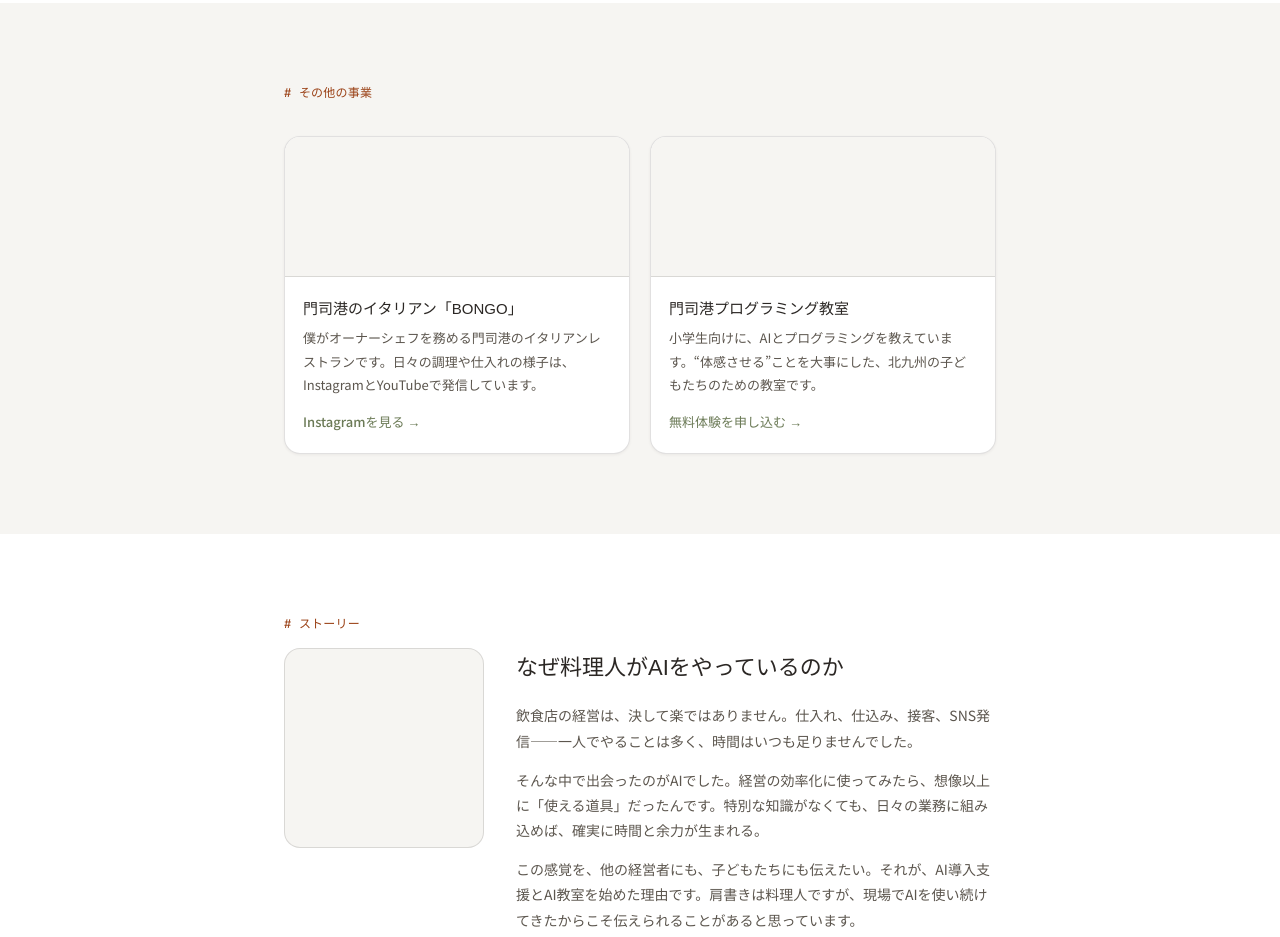
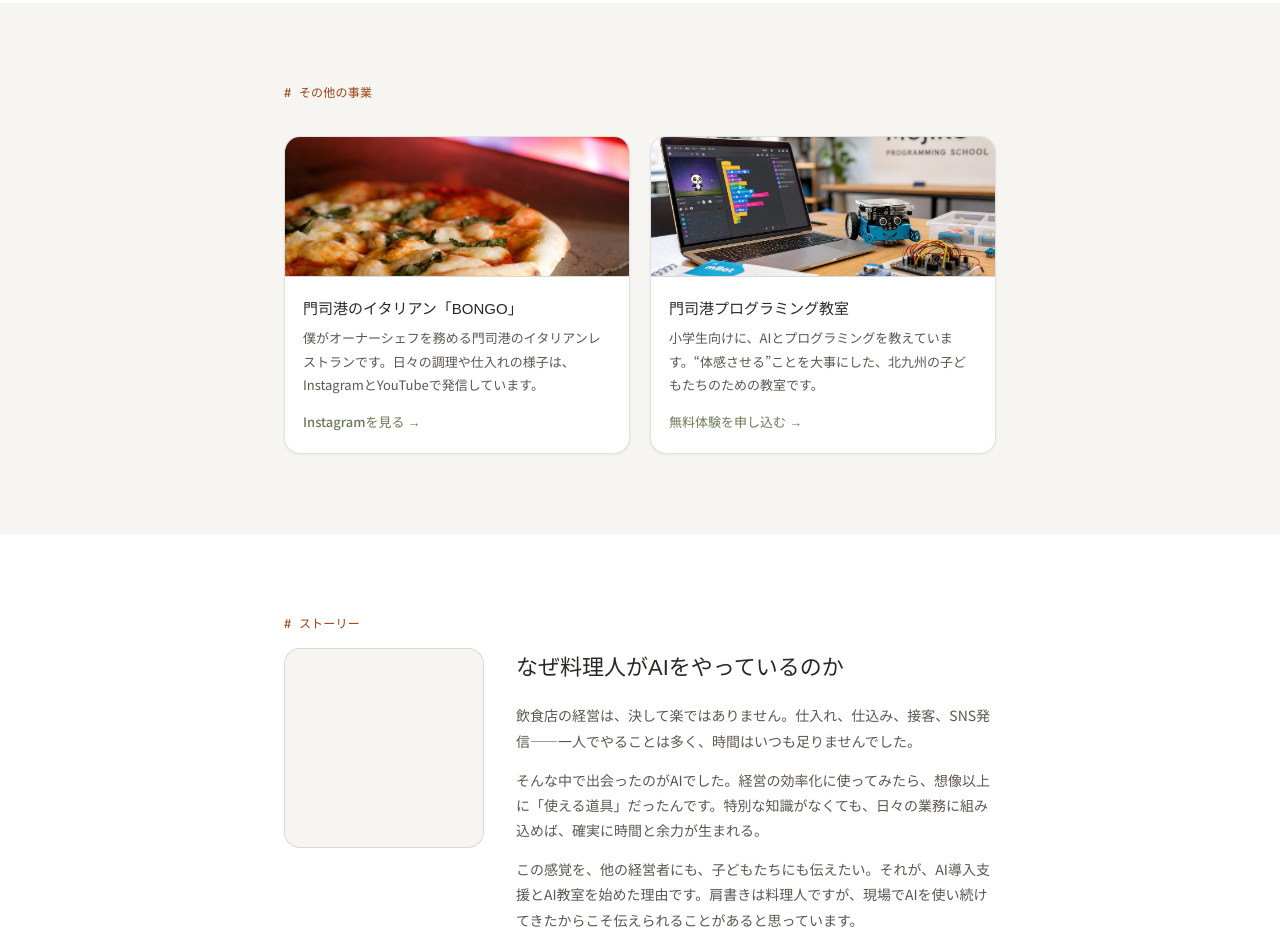
Before and after one commit to shinozaki-web/shinozaki-homepage, a plain HTML site: page index.html in a window 1280 px wide. Shown: the part 2900-3837 px from the top of the page. Drawn offline with Linux system fonts and the light colour scheme; a web font is replaced by a local one.

Commit message:
その他の事業：BONGO・教室の画像を追加

```diff
--- a/index.html
+++ b/index.html
@@ -69,7 +69,7 @@
   .card .btn{width:100%;text-align:center;}
   .sub-grid{display:grid;grid-template-columns:repeat(2,1fr);gap:20px;margin-top:32px;}
   .sub-card{background:#fff;border-radius:16px;border:1px solid var(--border);overflow:hidden;box-shadow:0 1px 3px rgba(43,39,36,0.06);}
-  .sub-photo{height:140px;background:var(--cream-deep);border-bottom:1px solid var(--border);}
+  .sub-photo{height:140px;background:var(--cream-deep);border-bottom:1px solid var(--border);width:100%;object-fit:cover;display:block;}
   .sub-body{padding:18px;}
   .sub-body h3{font-size:15px;margin-bottom:4px;}
   .sub-body p{font-size:13px;color:var(--ink-soft);margin:0 0 10px;}
@@ -260,7 +260,7 @@
     <span class="eyebrow"># その他の事業</span>
     <div class="sub-grid">
       <div class="sub-card">
-        <div class="sub-photo"></div>
+        <img src="images/bongo.jpg" class="sub-photo" alt="門司港イタリアンBONGO">
         <div class="sub-body">
           <h3>門司港のイタリアン「BONGO」</h3>
           <p>僕がオーナーシェフを務める門司港のイタリアンレストランです。日々の調理や仕入れの様子は、InstagramとYouTubeで発信しています。</p>
@@ -268,7 +268,7 @@
         </div>
       </div>
       <div class="sub-card" id="school">
-        <div class="sub-photo"></div>
+        <img src="images/school.jpg" class="sub-photo" alt="門司港プログラミング教室">
         <div class="sub-body">
           <h3>門司港プログラミング教室</h3>
           <p>小学生向けに、AIとプログラミングを教えています。&ldquo;体感させる&rdquo;ことを大事にした、北九州の子どもたちのための教室です。</p>
```
Also changed, not shown: images/bongo.jpg (added), images/school.jpg (added).
